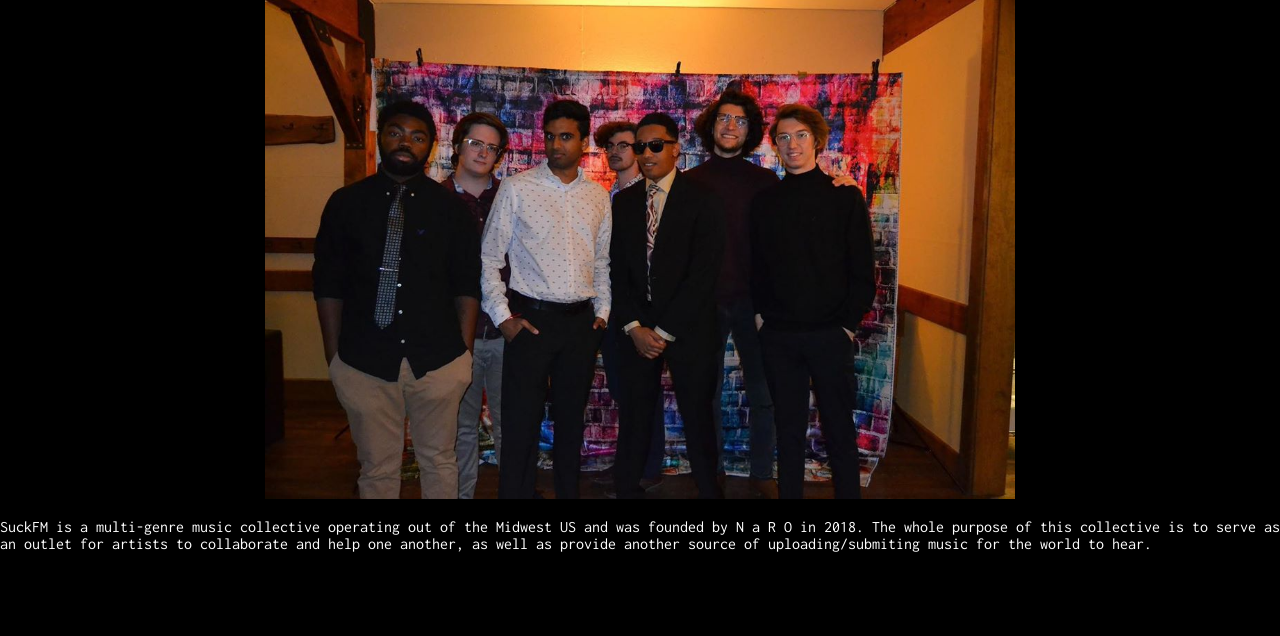
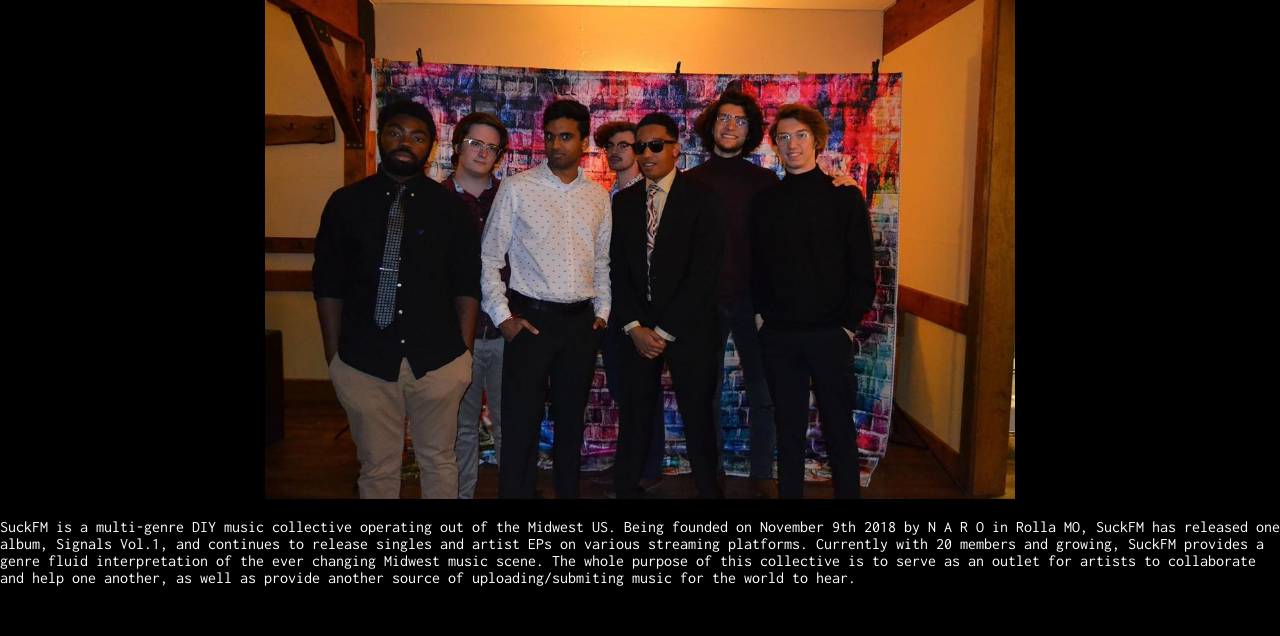
Before and after one commit to vganesh1798/suckfm.com, a Flask app: page /about/ in a window 1280 px wide. Shown: the part 798-1434 px from the top of the page. Before the commit the page ends 1350 px from the top, so only its background shows below. Run offline with Flask 2, Linux system fonts and the light colour scheme.

Commit message:
added a better bio

```diff
--- a/suckfm/templates/about.html
+++ b/suckfm/templates/about.html
@@ -27,7 +27,7 @@
             <body>
                 <img src="{{ url_for('static',filename = 'suckfmpic.jpg')}}" alt="SuckFM Group" height="500" width="750">
                 <img src="{{ url_for('static',filename = 'suckfmformal.jpg')}}" alt="SuckFM Group" height="500" width="750">
-                <p style="text-align:left;">SuckFM is a multi-genre music collective operating out of the Midwest US and was founded by N a R O in 2018. The whole purpose of this collective is to serve as an outlet for artists to collaborate and help one another, as well as provide another source of uploading/submiting music for the world to hear.</p>
+                <p style="text-align:left;">SuckFM is a multi-genre DIY music collective operating out of the Midwest US. Being founded on November 9th 2018 by N A R O in Rolla MO, SuckFM has released one album, Signals Vol.1, and continues to release singles and artist EPs on various streaming platforms. Currently with 20 members and growing, SuckFM provides a genre fluid interpretation of the ever changing Midwest music scene. The whole purpose of this collective is to serve as an outlet for artists to collaborate and help one another, as well as provide another source of uploading/submiting music for the world to hear.</p>
                 <br>
                 <br>
             </body>
```
